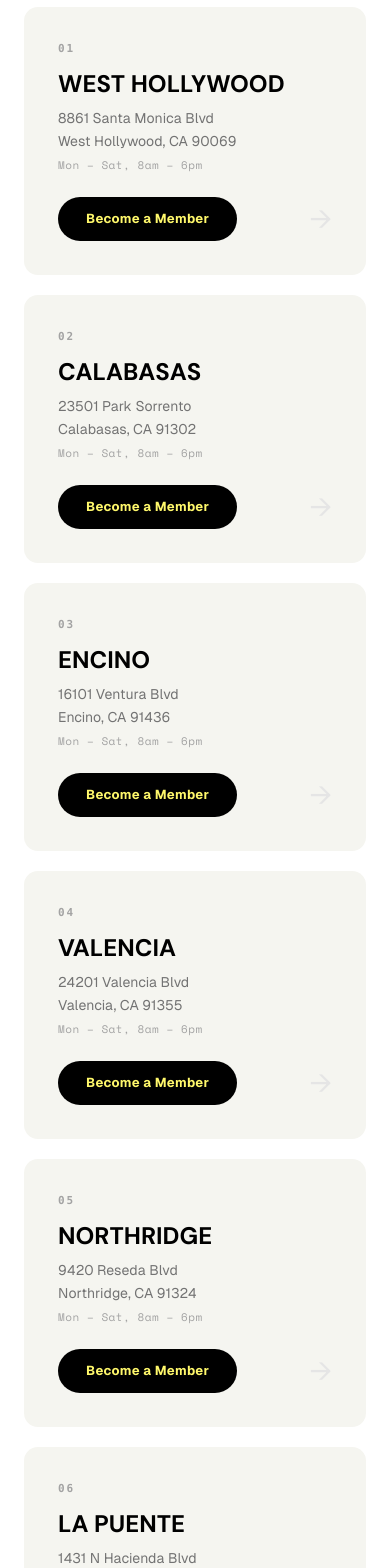
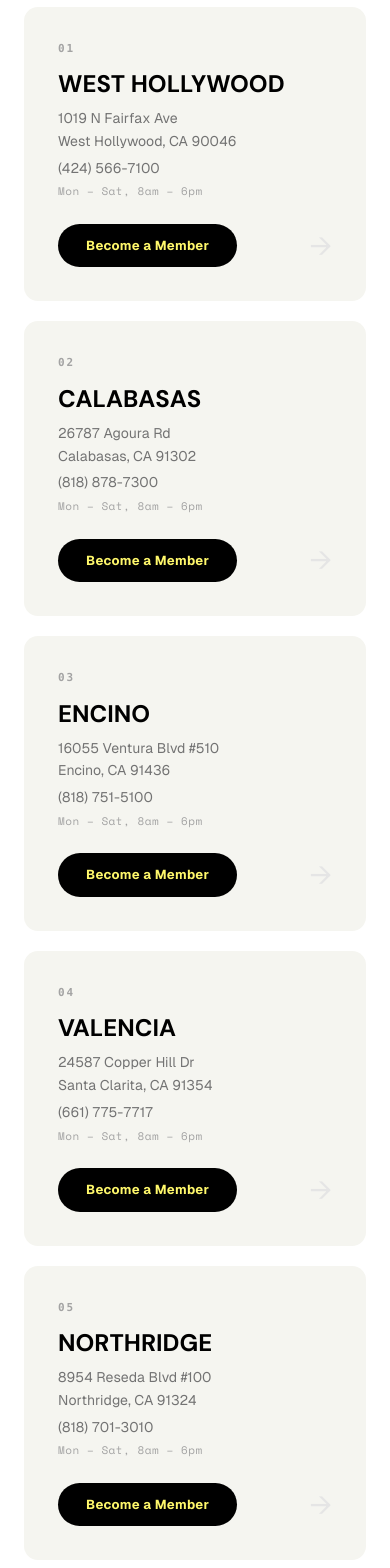
Before and after one commit to rohit-vue/Gleam, a Next.js app: page /locations in a window 390 px wide. Shown: the part 360-1928 px from the top of the page. Built offline with nearby package versions, Linux system fonts and the light colour scheme.

Commit message:
locations phone numbers and email updated, corona added in main page ticker, result overlap fix and catch it early alignment fix

```diff
--- a/src/components/CatchEarlyResultsSection.tsx
+++ b/src/components/CatchEarlyResultsSection.tsx
@@ -54,7 +54,7 @@ export function CatchEarlyResultsSection() {
 
             aria-hidden
           />
-          <p className="absolute font-britanica-black uppercase leading-[0.95] [word-spacing:0.15em] text-white max-md:inset-x-1 max-md:top-1/3 max-md:-translate-y-1/2 max-md:px-1 max-md:text-center max-md:text-[clamp(0.5rem,4.75vw,8.875rem)] max-md:tracking-[0.06em] md:top-[80px] 2xl:top-[80px] lg:top-[80px] xl:top-[80px] md:bottom-auto md:left-5 2xl:left-[10.25rem] lg:left-[2.25rem] xl:left-[3.25rem] md:right-auto md:translate-y-0 md:px-0 md:text-left md:text-[clamp(2rem,4.5vw,3.25rem)] md:tracking-[0.3rem] md:[word-spacing:0.28em] 2xl:text-[52px] xl:text-[52px] lg:text-[44px] lg:tracking-[0.4rem] lg:[word-spacing:0.3em]">
+          <p className="absolute font-britanica-black uppercase leading-[0.95] [word-spacing:0.15em] text-white max-md:inset-x-1 max-md:top-1/3 max-md:-translate-y-1/2 max-md:px-1 max-md:text-center max-md:text-[clamp(0.5rem,4.75vw,8.875rem)] max-md:tracking-[0.06em] md:top-[80px] md:bottom-auto md:left-auto md:right-4 md:translate-y-0 md:px-0 md:text-right md:text-[clamp(2rem,4.5vw,3.25rem)] md:tracking-[0.3rem] md:[word-spacing:0.28em] lg:right-6 lg:text-[44px] lg:tracking-[0.4rem] lg:[word-spacing:0.3em] xl:text-[52px] 2xl:text-[52px]">
             Catch It early
           </p>
         </div>
@@ -72,7 +72,7 @@ export function CatchEarlyResultsSection() {
             aria-hidden
           />
           <p
-            className="absolute font-britanica-black uppercase leading-[0.95] [word-spacing:0.15em] text-[#FFF159] max-md:inset-x-1 max-md:top-1/3 max-md:-translate-y-1/2 max-md:px-1 max-md:text-center max-md:text-[clamp(0.5rem,4.75vw,8.875rem)] max-md:tracking-[0.06em] 2xl:top-[80px] lg:top-[80px] xl:top-[80px] 2xl:left-[3.25rem] lg:left-[2.25rem] xl:left-[10.25rem] md:top-[80px] md:bottom-auto md:left-5 md:right-auto md:translate-y-0 md:px-0 md:text-left md:text-[clamp(2rem,4.5vw,3.25rem)] md:tracking-[0.26rem] md:[word-spacing:0.26em] 2xl:text-[52px] xl:text-[52px] lg:text-[44px] lg:tracking-[0.3rem] lg:[word-spacing:0.3em]"
+            className="absolute font-britanica-black uppercase leading-[0.95] [word-spacing:0.15em] text-[#FFF159] max-md:inset-x-1 max-md:top-1/3 max-md:-translate-y-1/2 max-md:px-1 max-md:text-center max-md:text-[clamp(0.5rem,4.75vw,8.875rem)] max-md:tracking-[0.06em] md:top-[80px] md:bottom-auto md:left-4 md:right-auto md:translate-y-0 md:px-0 md:text-left md:text-[clamp(2rem,4.5vw,3.25rem)] md:tracking-[0.26rem] md:[word-spacing:0.26em] lg:left-6 lg:text-[44px] lg:tracking-[0.3rem] lg:[word-spacing:0.3em] xl:text-[52px] 2xl:text-[52px]"
             aria-label="Forget the drill"
           >
             F#ck the drill
@@ -89,13 +89,13 @@ export function CatchEarlyResultsSection() {
         <div className="relative">
           <h2
             id="results-heading"
-            className="pointer-events-none relative z-10 w-full max-w-full select-none px-2 text-center text-[clamp(2.75rem,13.5vw,5rem)] font-bold uppercase leading-[0.82] tracking-[0.03em] text-black sm:leading-[0.84] sm:tracking-[0.05em] md:absolute md:left-1/2 md:top-[-52px] md:z-0 md:w-full md:max-w-full md:-translate-x-1/2 md:translate-y-0 md:px-0 md:text-[clamp(3rem,16vw,12.5rem)] md:tracking-[0.065em] lg:top-[-28px] lg:leading-[0.85] lg:tracking-[0.2em]"
+            className="pointer-events-none relative z-10 w-full max-w-full select-none px-2 text-center text-[clamp(2.75rem,13.5vw,5rem)] font-bold uppercase leading-[0.82] tracking-[0.03em] text-black sm:leading-[0.84] sm:tracking-[0.05em] md:absolute md:left-1/2 md:top-[-72px] md:z-0 md:w-full md:max-w-full md:-translate-x-1/2 md:translate-y-0 md:px-0 md:text-[clamp(3rem,16vw,12.5rem)] md:tracking-[0.065em] lg:top-[-56px] lg:leading-[0.85] lg:tracking-[0.2em]"
           >
             Results
           </h2>
           <h2
             aria-hidden
-            className="pointer-events-none absolute left-1/2 top-[-52px] z-20 hidden w-full max-w-full -translate-x-1/2 select-none px-0 text-center text-[clamp(3rem,16vw,12.5rem)] font-bold uppercase leading-[0.82] tracking-[0.065em] text-black md:block lg:top-[-28px] lg:leading-[0.85] lg:tracking-[0.2em]"
+            className="pointer-events-none absolute left-1/2 top-[-72px] z-20 hidden w-full max-w-full -translate-x-1/2 select-none px-0 text-center text-[clamp(3rem,16vw,12.5rem)] font-bold uppercase leading-[0.82] tracking-[0.065em] text-black md:block lg:top-[-56px] lg:leading-[0.85] lg:tracking-[0.2em]"
           >
             <span className="text-transparent">R</span>
             <span>E</span>
@@ -106,7 +106,7 @@ export function CatchEarlyResultsSection() {
           </h2>
         </div>
 
-        <div className="relative z-10 mx-auto mt-4 flex max-w-5xl justify-center sm:mt-6 md:mt-16 md:max-w-6xl lg:mt-[5.5rem] lg:max-w-[64rem]">
+        <div className="relative z-10 mx-auto mt-4 flex max-w-5xl justify-center sm:mt-6 md:mt-16 md:max-w-6xl lg:mt-[5rem] lg:max-w-[64rem]">
         <div className="flex w-full max-w-full snap-x snap-mandatory gap-4 overflow-x-auto px-1 sm:flex-row sm:flex-wrap sm:justify-center sm:gap-8 sm:overflow-visible sm:px-0 md:gap-5 lg:gap-14 xl:gap-24 2xl:gap-32">
             {beforeAfterColumns.map((pair, i) => (
               <div
--- a/src/components/HeroMobile.tsx
+++ b/src/components/HeroMobile.tsx
@@ -5,7 +5,7 @@ import { LocationMarqueeBar } from "@/components/LocationMarqueeBar";
 const heroMobileBackground =
   "radial-gradient(50% 50% at 50% 50%, #FFFFFF 0%, #FFF86B 100%)";
 
-const locations = ["weho", "encino", "calabasas", "northridge", "la puente"] as const;
+const locations = ["weho", "encino", "calabasas", "northridge", "la puente", "corona"] as const;
 
 const tickIconClass =
   "h-[clamp(0.5rem,1.35vh,0.75rem)] w-[clamp(0.625rem,1.65vh,0.875rem)] shrink-0 object-contain";
--- a/src/components/LocationsCtaSection.tsx
+++ b/src/components/LocationsCtaSection.tsx
@@ -21,11 +21,11 @@ export function LocationsCtaSection() {
           </p>
         </div>
         <Link
-          href="tel:+13105550199"
+          href="tel:+18007910200"
           className="w-full flex-shrink-0 rounded-full px-7 py-3.5 text-center text-[13px] font-bold tracking-[0.3px] text-black transition-opacity hover:opacity-90 sm:w-auto sm:px-8 sm:py-3.5 sm:text-[13.5px] lg:px-9 lg:py-4 lg:text-[14px]"
           style={{ backgroundColor: CTA_YELLOW }}
         >
-          Call (310) 555-0199
+          Call (800) 791-0200
         </Link>
       </div>
     </div>
--- a/src/components/LocationsGrid.tsx
+++ b/src/components/LocationsGrid.tsx
@@ -5,6 +5,7 @@ type Location = {
   number: string;
   name: string;
   address: string[];
+  phone: string;
   hours: string;
   href: string;
 };
@@ -13,42 +14,48 @@ const LOCATIONS: Location[] = [
   {
     number: "01",
     name: "West Hollywood",
-    address: ["8861 Santa Monica Blvd", "West Hollywood, CA 90069"],
+    address: ["1019 N Fairfax Ave", "West Hollywood, CA 90046"],
+    phone: "(424) 566-7100",
     hours: "Mon – Sat, 8am – 6pm",
     href: "https://member.clerri.com/enrollment/accounts/create/?slug=VN7R",
   },
   {
     number: "02",
     name: "Calabasas",
-    address: ["23501 Park Sorrento", "Calabasas, CA 91302"],
+    address: ["26787 Agoura Rd", "Calabasas, CA 91302"],
+    phone: "(818) 878-7300",
     hours: "Mon – Sat, 8am – 6pm",
     href: "https://member.clerri.com/enrollment/accounts/create/?slug=QN5D",
   },
   {
     number: "03",
     name: "Encino",
-    address: ["16101 Ventura Blvd", "Encino, CA 91436"],
+    address: ["16055 Ventura Blvd #510", "Encino, CA 91436"],
+    phone: "(818) 751-5100",
     hours: "Mon – Sat, 8am – 6pm",
     href: "https://member.clerri.com/enrollment/accounts/create/?slug=TE3V",
   },
   {
     number: "04",
     name: "Valencia",
-    address: ["24201 Valencia Blvd", "Valencia, CA 91355"],
+    address: ["24587 Copper Hill Dr", "Santa Clarita, CA 91354"],
+    phone: "(661) 775-7717",
     hours: "Mon – Sat, 8am – 6pm",
     href: "https://member.clerri.com/enrollment/accounts/create/?slug=QX3X",
   },
   {
     number: "05",
     name: "Northridge",
-    address: ["9420 Reseda Blvd", "Northridge, CA 91324"],
+    address: ["8954 Reseda Blvd #100", "Northridge, CA 91324"],
+    phone: "(818) 701-3010",
     hours: "Mon – Sat, 8am – 6pm",
     href: "https://member.clerri.com/enrollment/accounts/create/?slug=DU9M",
   },
   {
     number: "06",
     name: "La Puente",
-    address: ["1431 N Hacienda Blvd", "La Puente, CA 91744"],
+    address: ["864 N Hacienda Blvd", "La Puente, CA 91744"],
+    phone: "(626) 626-7075",
     hours: "Mon – Sat, 8am – 6pm",
     href: "https://member.clerri.com/enrollment/accounts/create/?slug=PX5G",
   },
@@ -56,6 +63,7 @@ const LOCATIONS: Location[] = [
     number: "07",
     name: "Corona",
     address: ["800 Magnolia Ave #103", "Corona, CA 92879"],
+    phone: "(951) 736-1822",
     hours: "Mon – Sat, 9am – 6pm",
     href: "https://member.clerri.com/enrollment/accounts/create?slug=CV6K",
   },
@@ -85,6 +93,7 @@ function LocationCard({ loc }: { loc: Location }) {
             </span>
           ))}
         </p>
+        <p className="mb-1 text-[14px] leading-relaxed text-neutral-500">{loc.phone}</p>
         <p className="mb-6 font-space-mono text-[11px] tracking-[0.5px] text-neutral-400">
           {loc.hours}
         </p>
--- a/src/components/NoInsuranceSection.tsx
+++ b/src/components/NoInsuranceSection.tsx
@@ -3,7 +3,7 @@ import Image from "next/image";
 
 import { LocationMarqueeBar } from "@/components/LocationMarqueeBar";
 
-const locations = ["weho", "encino", "calabasas", "northridge", "la puente"] as const;
+const locations = ["weho", "encino", "calabasas", "northridge", "la puente", "corona"] as const;
 
 export function NoInsuranceSection() {
   return (
--- a/src/components/ServicesFooterSection.tsx
+++ b/src/components/ServicesFooterSection.tsx
@@ -123,14 +123,20 @@ export function ServicesFooterSection() {
               </li>
               <li className="flex items-center gap-2.5">
                 <Image src="/assets/call.png" alt="" aria-hidden width={14} height={14} className="h-3.5 w-3.5 shrink-0" />
-                <a href="tel:+13105550199" className={FOOTER_HREF_CLASS}>
-                  (310) 555-0199
+                <a href="tel:+18007910200" className={FOOTER_HREF_CLASS}>
+                  (800) 791-0200
                 </a>
               </li>
               <li className="flex items-center gap-2.5">
                 <Image src="/assets/mail.png" alt="" aria-hidden width={14} height={14} className="h-3.5 w-3.5 shrink-0" />
-                <a href="mailto:hello@gleam.co" className={FOOTER_HREF_CLASS}>
-                  hello@gleam.co
+                <a href="mailto:info@gleam-health.com" className={FOOTER_HREF_CLASS}>
+                  Info@gleam-health.com
+                </a>
+              </li>
+              <li className="flex items-center gap-2.5">
+                <Image src="/assets/mail.png" alt="" aria-hidden width={14} height={14} className="h-3.5 w-3.5 shrink-0" />
+                <a href="mailto:mmelara@gleam-health.com" className={FOOTER_HREF_CLASS}>
+                  mmelara@gleam-health.com
                 </a>
               </li>
               <li className="flex items-center gap-2.5">
```
